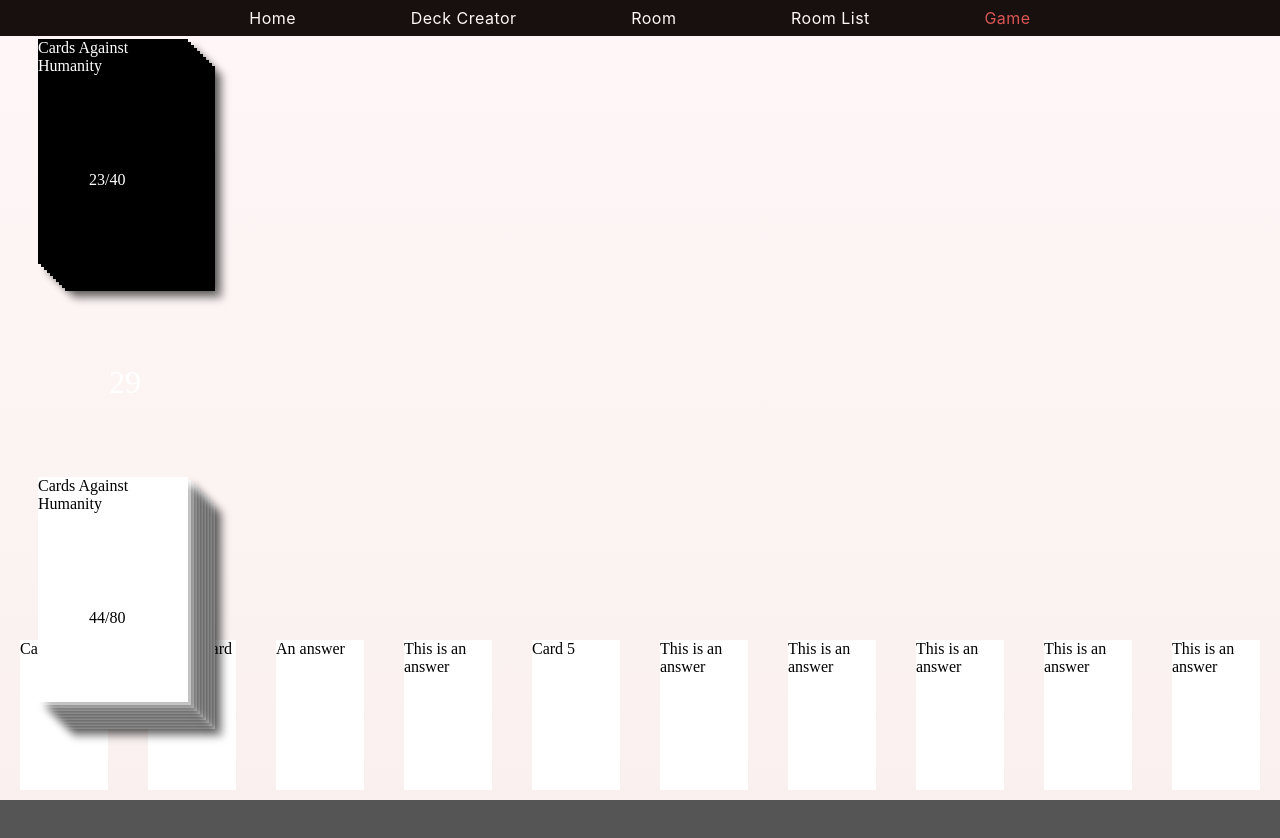
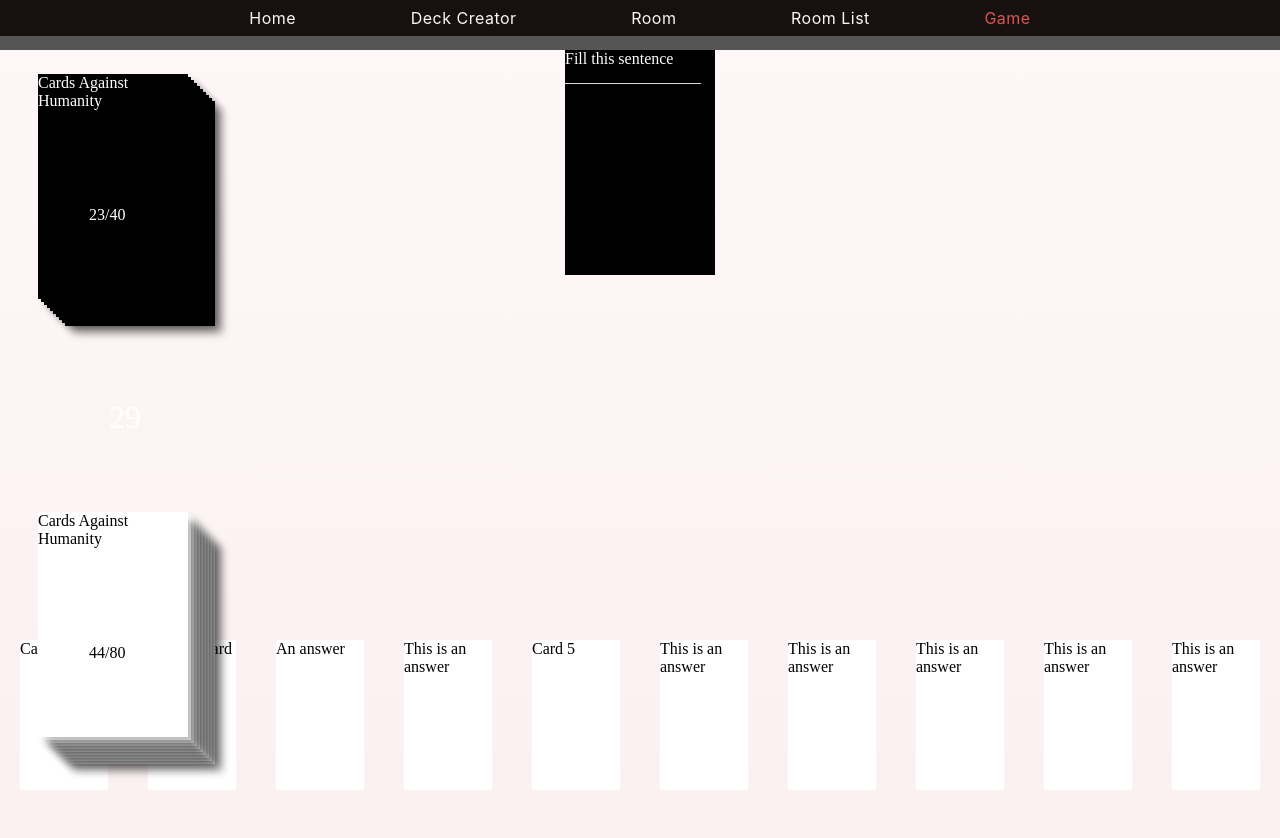
Before and after one commit to jakub-galecki/CAH, a React (Create React App) app in the folder client/: page /game in a window 1280 px wide. Shown: the top 838 px of the page. Before the commit the page ends 800 px from the top, so only its background shows below. Built offline with nearby package versions, Linux system fonts and the light colour scheme.

Commit message:
Add QuestionCard component

```diff
--- /dev/null
+++ b/client/src/pages/game/QuestionCard.jsx
@@ -0,0 +1,9 @@
+import React from 'react';
+
+const QuestionCard = ({ text }) => (
+  <div className="question-card">
+    <span>{text}</span>
+  </div>
+);
+
+export { QuestionCard };
--- a/client/src/pages/game/index.jsx
+++ b/client/src/pages/game/index.jsx
@@ -6,6 +6,7 @@ import { CardsInHand } from './CardsInHand';
 import { Counter } from './Counter';
 import { Deck } from './Deck';
 import { cardsInHandData } from './dummyData';
+import { QuestionCard } from './QuestionCard';
 
 const Game = () => (
   <div className="game">
@@ -15,6 +16,7 @@ const Game = () => (
       <Counter></Counter>
       <Deck color="white" cardsLeft={44} cardsMax={80}></Deck>
     </div>
+    <QuestionCard text="Fill this sentence _________________"></QuestionCard>
   </div>
 );
 
--- a/client/src/pages/game/style.css
+++ b/client/src/pages/game/style.css
@@ -3,7 +3,6 @@ body {
 }
 
 .answer-card {
-  display: block;
   width: 100px;
   height: 150px;
   background-color: white;
@@ -66,6 +65,10 @@ body {
 }
 
 .left-side-panel {
+  position: absolute;
+  top: 35px;
+  left: 0;
+
   display: flex;
   flex-direction: column;
   height: calc(100vh - 35px);
@@ -74,3 +77,16 @@ body {
   justify-content: space-around;
   align-items: center;
 }
+
+.question-card {
+  width: 150px;
+  height: 225px;
+  background-color: black;
+
+  margin: auto;
+  margin-top: 50px;
+}
+
+.question-card span {
+  color: white;
+}
```
